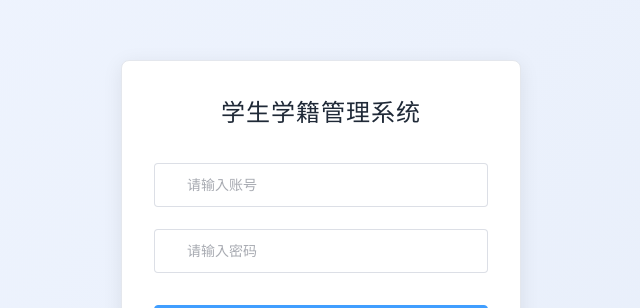
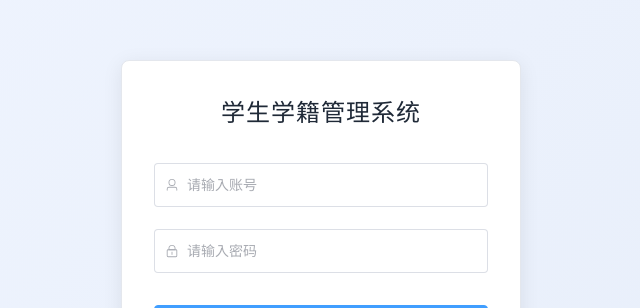
Before and after one commit to QMBZ/SRMS, a Vue app in the folder frontend/: page /login in a window 1280 px wide. Shown: the part 168-476 px from the top of the page, without its empty margins (319-959 px from the left). Built offline with nearby package versions, Linux system fonts and the light colour scheme.

Commit message:
登陆图标

```diff
--- a/frontend/src/views/LoginView.vue
+++ b/frontend/src/views/LoginView.vue
@@ -12,11 +12,11 @@
         @keyup.enter.native="handleLogin"
       >
         <el-form-item prop="username">
-          <el-input v-model="loginForm.username" placeholder="请输入账号" prefix-icon="User" clearable />
+          <el-input v-model="loginForm.username" placeholder="请输入账号" :prefix-icon="User" clearable />
         </el-form-item>
 
         <el-form-item prop="password">
-          <el-input v-model="loginForm.password" placeholder="请输入密码" prefix-icon="Lock" show-password clearable />
+          <el-input v-model="loginForm.password" placeholder="请输入密码" :prefix-icon="Lock" show-password clearable />
         </el-form-item>
 
         <el-form-item>
```
